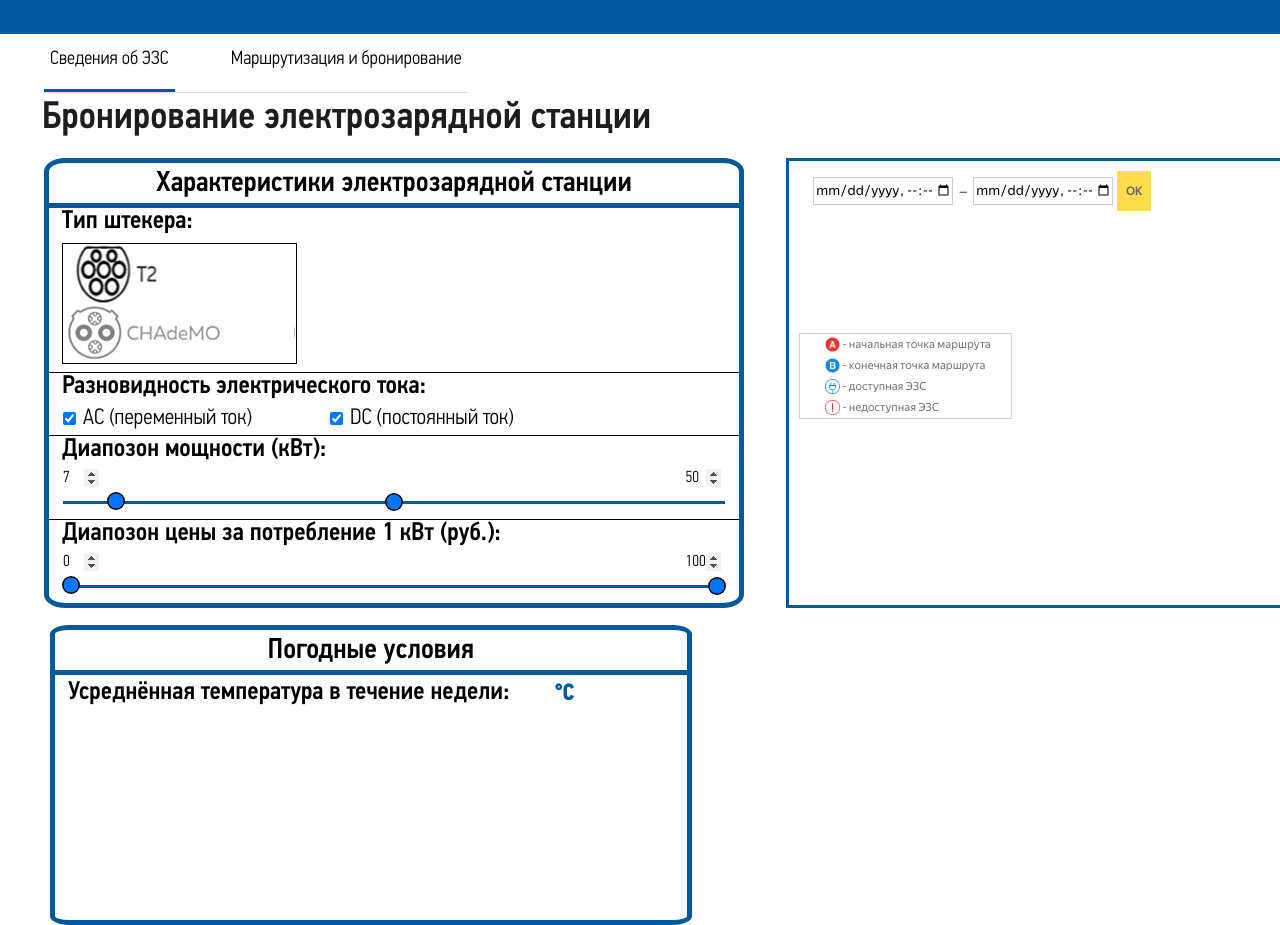
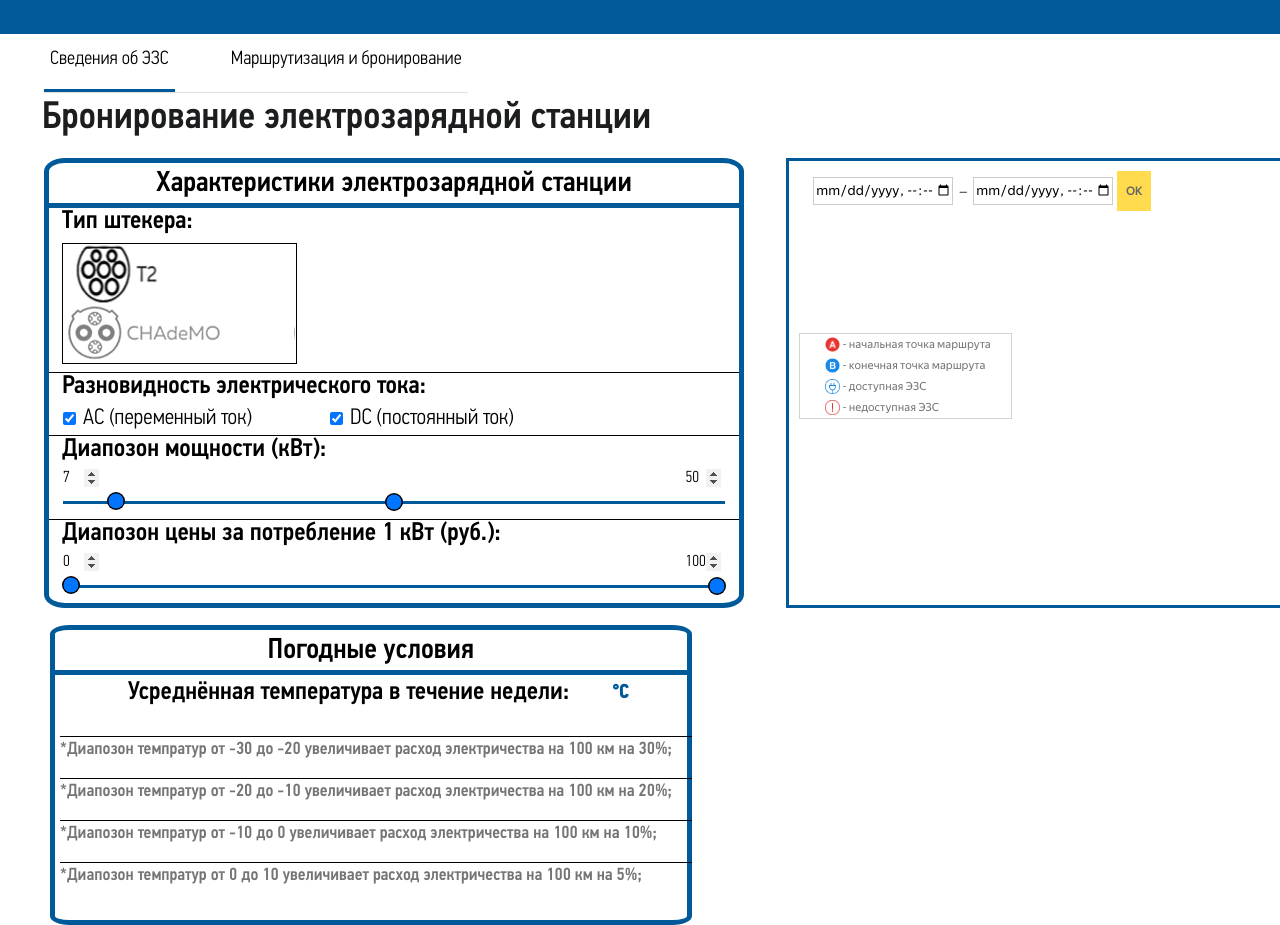
Before and after one commit to yelis-alt/electrocars, a website: page frontend/app/index.html in a window 1280 px wide. Shown: the part 118-1043 px from the top of the page. Drawn offline with Linux system fonts and the light colour scheme; files whose address does not match are found by name.

Commit message:
09.11.22

```diff
--- a/frontend/app/css/style.scss
+++ b/frontend/app/css/style.scss
@@ -13,6 +13,20 @@ $color: #005999;
 	line-height: 1.1rem;
 	font-family: 'DinCondMedium';
 	text-align: left;
+}
+
+%explanations {font-size: 1.1rem;
+line-height: 1.0rem;
+font-family: 'DinCondMedium';
+font-weight: 200;
+color: rgb(117,117,117);
+white-space: nowrap;
+margin-left: 5px;
+margin-top: 20px;
+border-top: 1.5px solid black;
+display: inline-block;
+width: 95%;
+padding-top: 5px;
 }
 
 @font-face {
@@ -445,43 +459,65 @@ input[type="range"] {
 		margin-top: 1px;
 		@extend %small_title;
 		padding-top: 8px;
-		padding-left: 13px;
+		padding-left: 72.75px;
 		height: 40px;
 		float: left;
 	}
-	&-grad{
-		font-size: 1.4rem;
-		line-height: 1.1rem;
-		font-family: 'DinCondMedium';
-		text-align: left;
-		float: left;
-		color: $color;
-		margin-top: 11px;
-		margin-left: 1px;
-		font-weight: 600;
-	}
+
 	&-number{
 		float: left;
-		margin-left: 4px;
+		margin-left: px;
 		margin-top:2px;
 		background-color: transparent;
 		font-size: 10rem;
-		&:focus{
-			outline: none;
-		}
+		margin-left: 3px;
+
 		&::-webkit-inner-spin-button {
 			-webkit-appearance: none;
 			margin: 0;
 		  }
+
+		&:focus{
+			outline: none;
+		}
 	}
+
 	input[type=number] {
 		font-size: 1.2rem;
 		line-height: 1.2rem;
 		color: $color;
 		font-family: 'DinCondMedium';
 		font-weight: 600;
-		}
+	}
+
+	&-grad{
+		font-size: 1.2rem;
+		line-height: 1.0rem;
+		font-family: 'DinCondMedium';
+		text-align: left;
+		float: left;
+		color: $color;
+		margin-top: 11px;
+		font-weight: 600;
+	}
+
+	&-explanation_first {
+		@extend %explanations;
+	}
+
+	&-explanation_second {
+		@extend %explanations;
+	}
+
+	&-explanation_third {
+		@extend %explanations;
+	}
+
+	&-explanation_fourth {
+		@extend %explanations;
+	}
 }
+
 
 /* */ /* */ /* */ /* */
 #routing {
--- a/frontend/app/index.html
+++ b/frontend/app/index.html
@@ -117,9 +117,21 @@
                 <div class = "weather__temp-title">
                     Усреднённая температура в течение недели:
                 </div>
-                <input class = "weather__temp-number" type="number"/>
+                <input class = "weather__temp-number" type="number" onkeydown="this.style.width = ((this.value.length + 2) * 8) + 'px';"/>
                 <div class = "weather__temp-grad">
                     °C
+                </div>
+                <div class = "weather__temp-explanation_first">
+                    *Диапозон темпратур от -30 до -20 увеличивает расход электричества на 100 км на 30%;
+                </div>
+                <div class = "weather__temp-explanation_second">
+                    *Диапозон темпратур от -20 до -10 увеличивает расход электричества на 100 км на 20%;
+                </div>
+                <div class = "weather__temp-explanation_third">
+                    *Диапозон темпратур от -10 до 0 увеличивает расход электричества на 100 км на 10%;
+                </div>
+                <div class = "weather__temp-explanation_fourth">
+                    *Диапозон темпратур от 0 до 10 увеличивает расход электричества на 100 км на 5%;
                 </div>
             </div>
         </div>
```
Also changed, not shown: frontend/app/css/style.min.css.
